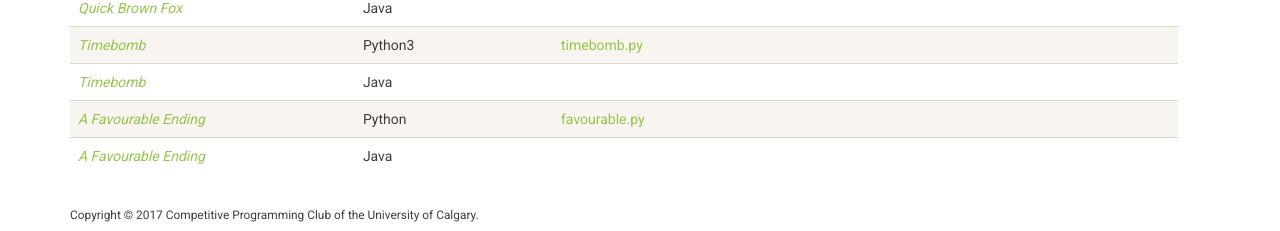
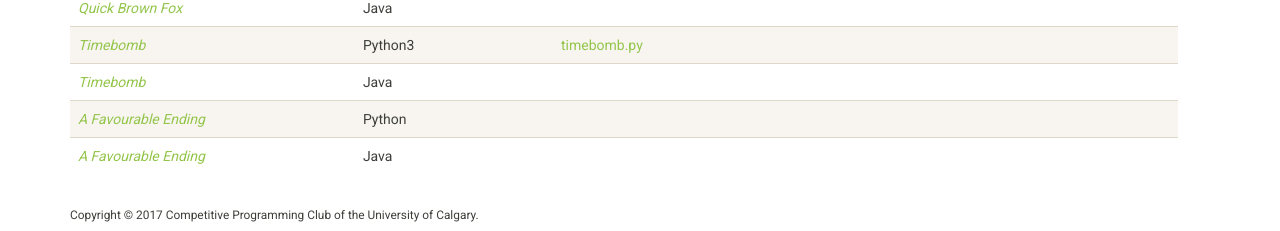
Before and after one commit to ProblemSolvingClub/psc-website, a Jekyll site: the page built from solutions/index.html, in a window 1280 px wide and 900 px high, scrolled down 683 px. Shown: the part 666-897 px from the top of the window. Built offline with Jekyll 4.4.1, drawn with Linux system fonts in a browser that asks for light colours; nearby versions of some CDN libraries.

Commit message:
hide solution for A "Favourable Ending"

```diff
--- a/solutions/index.html
+++ b/solutions/index.html
@@ -239,7 +239,8 @@ title: About
       <tr>
 	<td><i><a href="https://open.kattis.com/problems/favourable">A Favourable Ending</a></i></td>
 	<td>Python</td>
-	<td><a href=favourable.py>favourable.py</a></td>
+	<!-- <td><a href=favourable.py>favourable.py</a></td> -->
+	<td></td>
 	<td></td>
       </tr>
 
```
